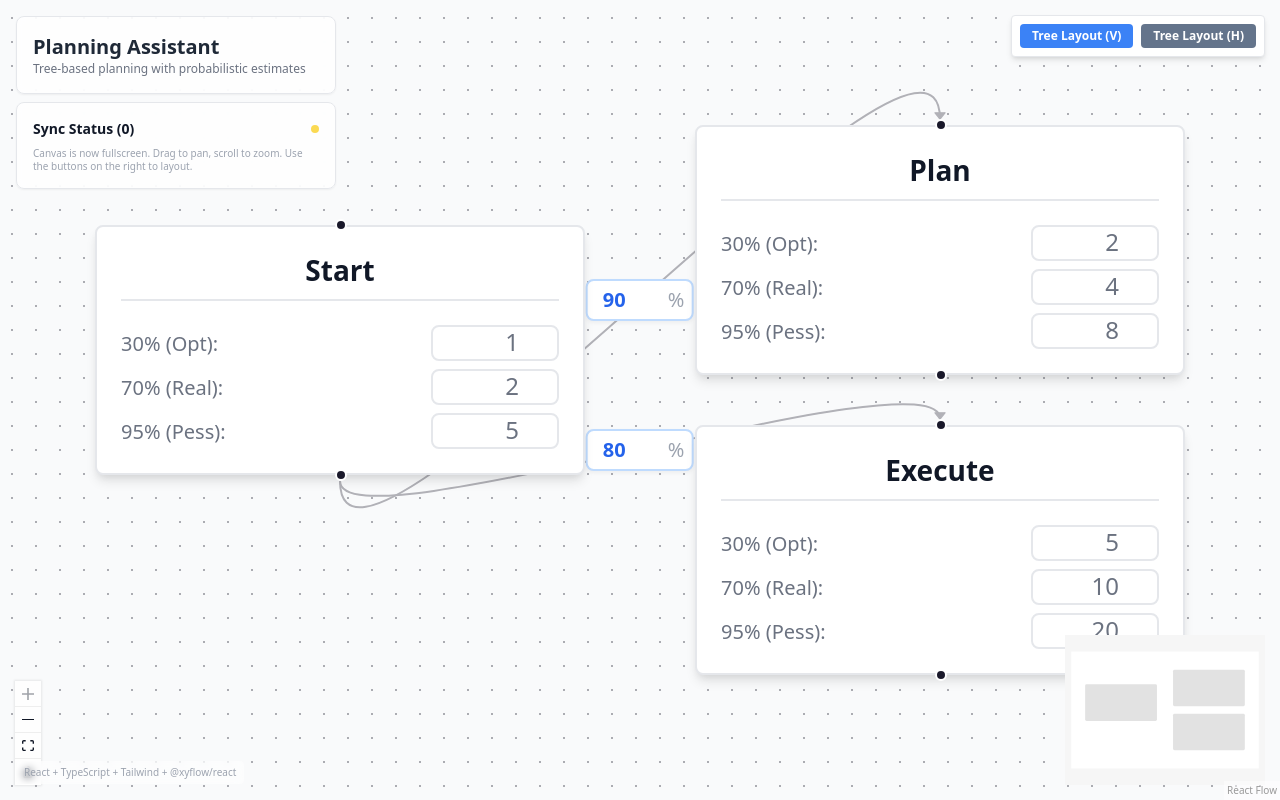
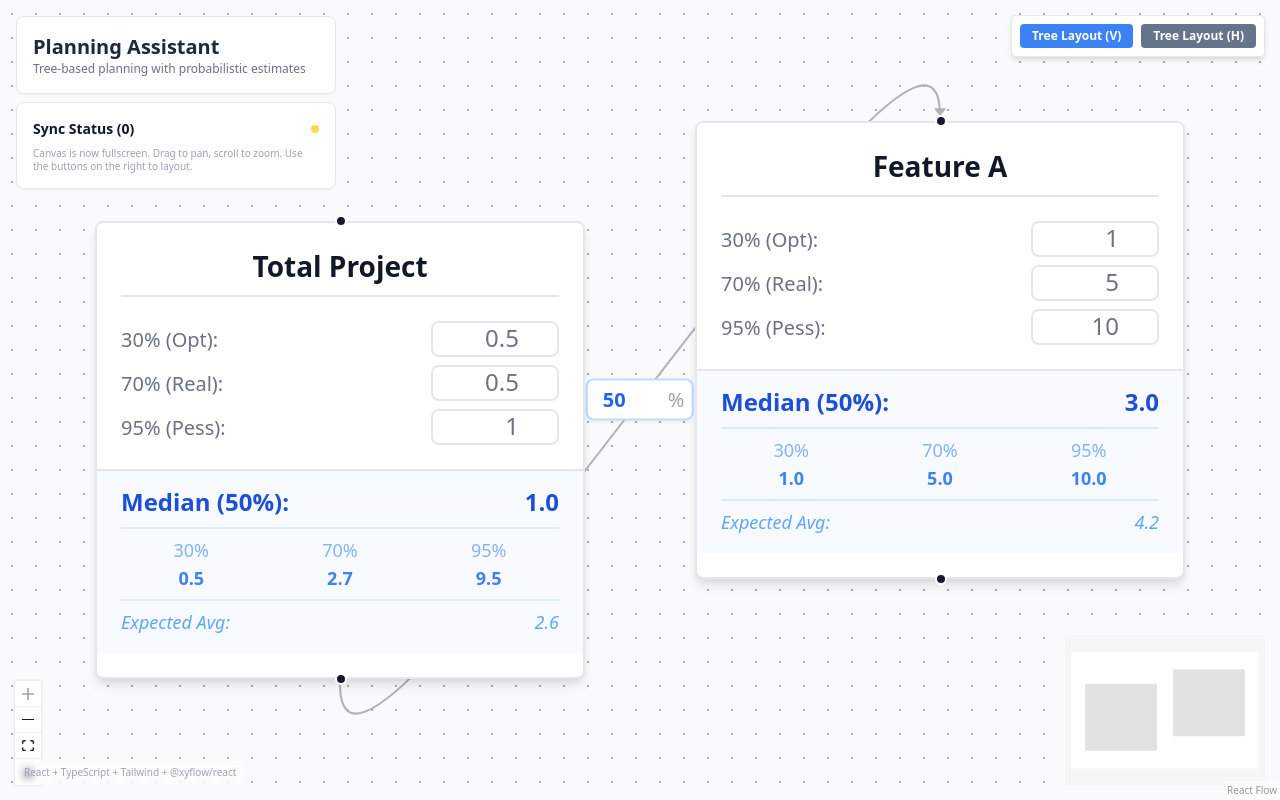
Before and after one commit to vladimirshefer/project-planner, a React (Vite) app: page / in a window 1280 px wide. Built offline with nearby package versions, Linux system fonts and the light colour scheme; no server answers.

Commit message:
discrete convolution

```diff
--- a/src/components/FlowDemo.tsx
+++ b/src/components/FlowDemo.tsx
@@ -1,4 +1,4 @@
-import { useCallback } from 'react'
+import { useCallback, useMemo } from 'react'
 import {
   ReactFlow,
   Background,
@@ -24,11 +24,75 @@ import {
 import '@xyflow/react/dist/style.css'
 import dagre from 'dagre'
 
+// --- Stats Engine ---
+
+const RESOLUTION = 100;
+
+function generateDistribution(est30: number, est70: number, est95: number): number[] {
+  const samples = new Float64Array(RESOLUTION);
+  for (let i = 0; i < RESOLUTION; i++) {
+    const p = i; // 0 to 99
+    if (p <= 30) {
+      const t = p / 30;
+      samples[i] = (est30 / 2) * (1 - t) + est30 * t;
+    } else if (p <= 70) {
+      const t = (p - 30) / (70 - 30);
+      samples[i] = est30 * (1 - t) + est70 * t;
+    } else if (p <= 95) {
+      const t = (p - 70) / (95 - 70);
+      samples[i] = est70 * (1 - t) + est95 * t;
+    } else {
+      const t = (p - 95) / (100 - 95);
+      samples[i] = est95 * (1 - t) + (est95 * 3) * t;
+    }
+  }
+  return Array.from(samples);
+}
+
+function convolve(distA: number[], distB: number[]): number[] {
+  const combined = new Float64Array(RESOLUTION * RESOLUTION);
+  let k = 0;
+  for (let i = 0; i < RESOLUTION; i++) {
+    for (let j = 0; j < RESOLUTION; j++) {
+      combined[k++] = distA[i] + distB[j];
+    }
+  }
+  combined.sort();
+
+  const result = new Array(RESOLUTION);
+  for (let i = 0; i < RESOLUTION; i++) {
+    result[i] = combined[i * RESOLUTION + Math.floor(RESOLUTION / 2)];
+  }
+  return result;
+}
+
+function applyProbability(dist: number[], prob: number): number[] {
+  const result = new Array(RESOLUTION);
+  const zeroCount = Math.round(RESOLUTION * (1 - prob));
+  for (let i = 0; i < zeroCount; i++) result[i] = 0;
+  for (let i = zeroCount; i < RESOLUTION; i++) {
+    const originalIdx = Math.floor(((i - zeroCount) / (RESOLUTION - zeroCount)) * RESOLUTION);
+    result[i] = dist[Math.min(originalIdx, RESOLUTION - 1)];
+  }
+  return result;
+}
+
+// --- Components ---
+
+type Totals = {
+  p30: number;
+  p50: number;
+  p70: number;
+  p95: number;
+  ev: number;
+};
+
 type NodeData = {
   label: string;
   est30?: number;
   est70?: number;
   est95?: number;
+  totals?: Totals;
 };
 
 type EdgeData = {
@@ -39,8 +103,8 @@ type EdgeData = {
 const dagreGraph = new dagre.graphlib.Graph()
 dagreGraph.setDefaultEdgeLabel(() => ({}))
 
-const nodeWidth = 170
-const nodeHeight = 150
+const nodeWidth = 180
+const nodeHeight = 240
 
 const getLayoutedElements = (nodes: Node[], edges: Edge[], direction = 'TB') => {
   const isHorizontal = direction === 'LR'
@@ -92,8 +156,10 @@ function EditableNode({ id, data }: NodeProps<Node<NodeData>>) {
     )
   }, [id, setNodes])
 
+  const totals = data.totals
+
   return (
-    <div className="rounded border bg-white p-3 shadow-md min-w-[150px] flex flex-col gap-2">
+    <div className="rounded border bg-white p-3 shadow-md min-w-[170px] flex flex-col gap-2">
       <Handle type="target" position={Position.Top} />
 
       {/* Name/Label */}
@@ -104,7 +170,7 @@ function EditableNode({ id, data }: NodeProps<Node<NodeData>>) {
         onChange={(e) => updateNodeData('label', e.target.value)}
       />
 
-      {/* Estimates */}
+      {/* Estimates Inputs */}
       <div className="flex flex-col gap-1 text-[10px] text-gray-500 pt-1">
         <div className="flex justify-between items-center gap-2">
           <span className="whitespace-nowrap">30% (Opt):</span>
@@ -134,6 +200,34 @@ function EditableNode({ id, data }: NodeProps<Node<NodeData>>) {
           />
         </div>
       </div>
+
+      {/* Calculated Rollups */}
+      {totals && (
+        <div className="mt-1 border-t pt-2 flex flex-col gap-1 bg-blue-50/50 -mx-3 px-3 pb-2">
+          <div className="flex justify-between items-center font-bold text-xs text-blue-700">
+            <span>Median (50%):</span>
+            <span>{totals.p50.toFixed(1)}</span>
+          </div>
+          <div className="grid grid-cols-3 gap-1 text-[9px] text-blue-500 text-center border-t border-blue-100 pt-1">
+            <div title="30% Project Total" className="flex flex-col">
+              <span className="opacity-60">30%</span>
+              <span className="font-semibold">{totals.p30.toFixed(1)}</span>
+            </div>
+            <div title="70% Project Total" className="flex flex-col">
+              <span className="opacity-60">70%</span>
+              <span className="font-semibold">{totals.p70.toFixed(1)}</span>
+            </div>
+            <div title="95% Project Total" className="flex flex-col">
+              <span className="opacity-60">95%</span>
+              <span className="font-semibold">{totals.p95.toFixed(1)}</span>
+            </div>
+          </div>
+          <div className="flex justify-between items-center text-[9px] text-blue-400 border-t border-blue-100 pt-1 italic">
+            <span>Expected Avg:</span>
+            <span>{totals.ev.toFixed(1)}</span>
+          </div>
+        </div>
+      )}
 
       <Handle type="source" position={Position.Bottom} />
     </div>
@@ -218,9 +312,8 @@ const edgeTypes = {
 }
 
 const initialNodes: Node[] = [
-  { id: '1', position: { x: 0, y: 50 }, data: { label: 'Start', est30: 1, est70: 2, est95: 5 }, type: 'editable' },
-  { id: '2', position: { x: 300, y: 0 }, data: { label: 'Plan', est30: 2, est70: 4, est95: 8 }, type: 'editable' },
-  { id: '3', position: { x: 300, y: 150 }, data: { label: 'Execute', est30: 5, est70: 10, est95: 20 }, type: 'editable' },
+  { id: '1', position: { x: 0, y: 50 }, data: { label: 'Total Project', est30: 0.5, est70: 0.5, est95: 1 }, type: 'editable' },
+  { id: '2', position: { x: 300, y: 0 }, data: { label: 'Feature A', est30: 1, est70: 5, est95: 10 }, type: 'editable' },
 ]
 
 const initialEdges: Edge[] = [
@@ -229,15 +322,7 @@ const initialEdges: Edge[] = [
     source: '1',
     target: '2',
     type: 'editable',
-    data: { probability: 90 },
-    markerEnd: { type: MarkerType.ArrowClosed }
-  },
-  {
-    id: 'e1-3',
-    source: '1',
-    target: '3',
-    type: 'editable',
-    data: { probability: 80 },
+    data: { probability: 50 },
     markerEnd: { type: MarkerType.ArrowClosed }
   },
 ]
@@ -246,6 +331,70 @@ export default function FlowDemo() {
   const [nodes, setNodes, onNodesChange] = useNodesState(initialNodes)
   const [edges, setEdges, onEdgesChange] = useEdgesState(initialEdges)
   const { fitView } = useReactFlow()
+
+  // --- Discrete Percentile Engine ---
+  const computedNodes = useMemo(() => {
+    const adj = new Map<string, Array<{ to: string, prob: number }>>();
+    edges.forEach(e => {
+      if (!adj.has(e.source)) adj.set(e.source, []);
+      const prob = (e.data as EdgeData)?.probability ?? 100;
+      adj.get(e.source)!.push({ to: e.target, prob: prob / 100 });
+    });
+
+    const memo = new Map<string, number[]>();
+    const processing = new Set<string>();
+
+    function computeDist(id: string): number[] {
+      if (memo.has(id)) return memo.get(id)!;
+      if (processing.has(id)) return new Array(RESOLUTION).fill(0);
+
+      processing.add(id);
+      const node = nodes.find(n => n.id === id);
+      if (!node) {
+        processing.delete(id);
+        return new Array(RESOLUTION).fill(0);
+      }
+
+      const data = node.data as NodeData;
+      // 1. Generate local distribution
+      let currentDist = generateDistribution(
+        data.est30 ?? 0,
+        data.est70 ?? 0,
+        data.est95 ?? 0
+      );
+
+      // 2. Convolve with each child distribution
+      const children = adj.get(id) || [];
+      children.forEach(child => {
+        const childBaseDist = computeDist(child.to);
+        const childEffectiveDist = applyProbability(childBaseDist, child.prob);
+        currentDist = convolve(currentDist, childEffectiveDist);
+      });
+
+      memo.set(id, currentDist);
+      processing.delete(id);
+      return currentDist;
+    }
+
+    return nodes.map(n => {
+      const dist = computeDist(n.id);
+      const totals: Totals = {
+        p30: dist[30],
+        p50: dist[50],
+        p70: dist[70],
+        p95: dist[95],
+        ev: dist.reduce((a, b) => a + b, 0) / RESOLUTION
+      };
+
+      return {
+        ...n,
+        data: {
+          ...n.data,
+          totals
+        }
+      };
+    });
+  }, [nodes, edges]);
 
   const onConnect = useCallback((connection: Connection) => {
     setEdges((eds) => addEdge({
@@ -277,7 +426,7 @@ export default function FlowDemo() {
   return (
     <div className="h-full w-full overflow-hidden">
       <ReactFlow
-        nodes={nodes}
+        nodes={computedNodes}
         edges={edges}
         onNodesChange={onNodesChange}
         onEdgesChange={onEdgesChange}
```
